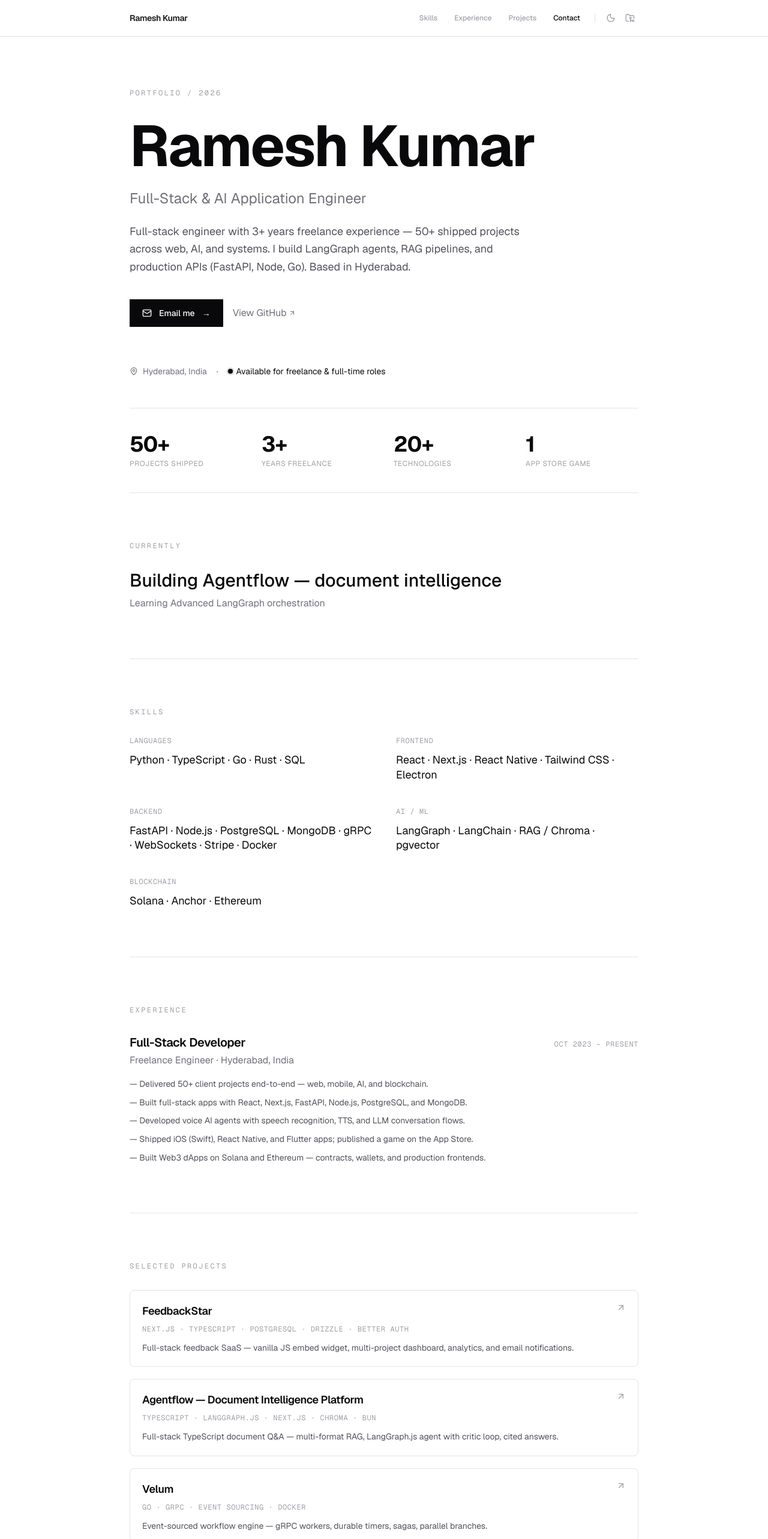
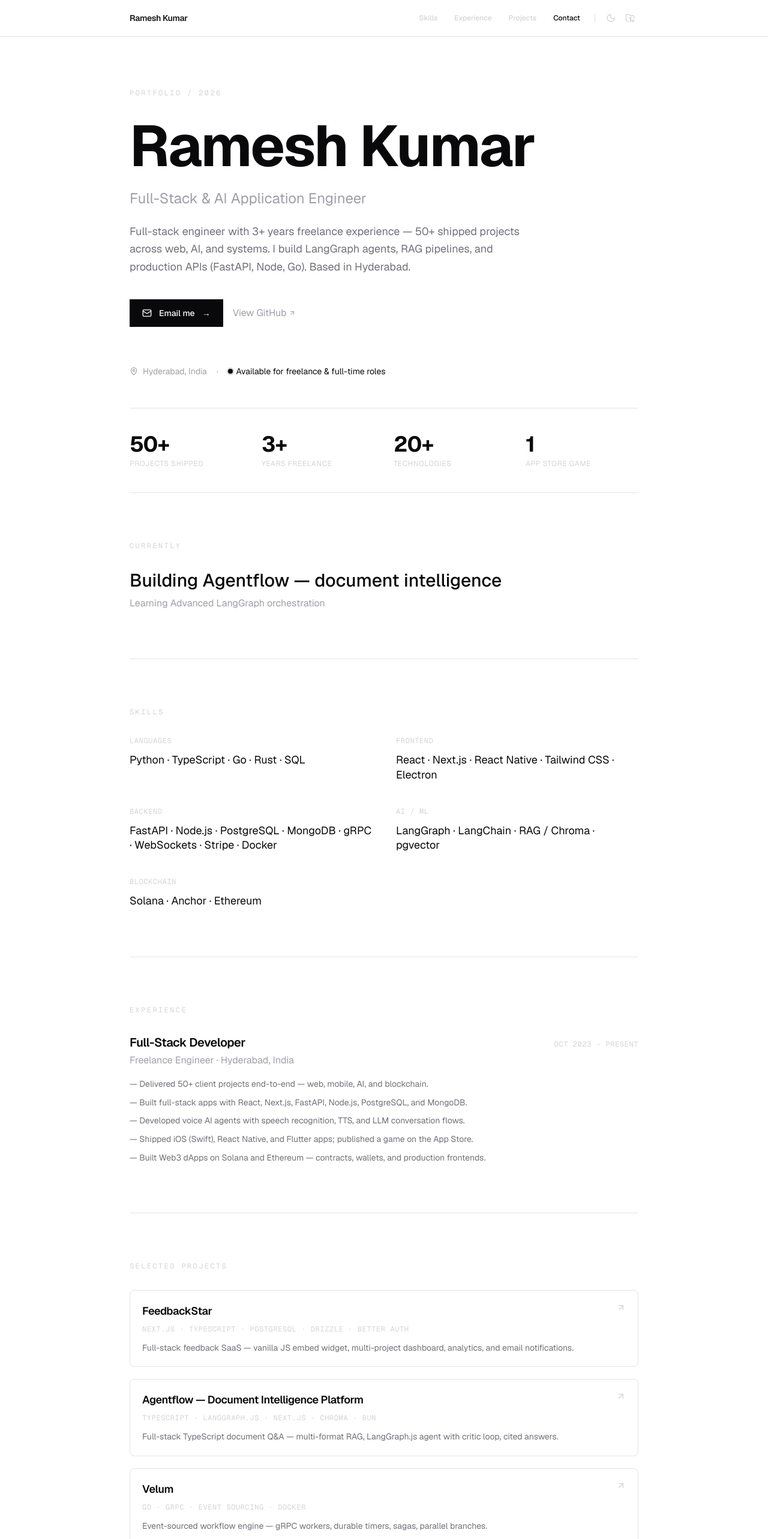
Before and after one commit to 0xrameshh/0xrameshh.github.io, a Next.js app: page / in a window 1280 px wide. Shown: the top 2566 px of the page at 60% size. Built offline with nearby package versions, Linux system fonts and the light colour scheme.

Commit message:
feat: increase text contrast across the portfolio (T12)

```diff
--- a/src/app/page.tsx
+++ b/src/app/page.tsx
@@ -15,7 +15,7 @@ import EmailButton from "@/components/email-button";
 import { ArrowUpRight, MapPin } from "lucide-react";
 
 const SectionLabel = ({ children }: { children: React.ReactNode }) => (
-  <span className="mb-8 block font-mono text-xs uppercase tracking-[0.2em] text-zinc-400">
+  <span className="mb-8 block font-mono text-xs uppercase tracking-[0.2em] text-zinc-300">
     {children}
   </span>
 );
@@ -31,7 +31,7 @@ const ExternalLink = ({
     href={href}
     target="_blank"
     rel="noopener noreferrer"
-    className="group inline-flex items-center gap-1 text-zinc-500 transition-colors hover:text-zinc-950 dark:text-zinc-400 dark:hover:text-zinc-50"
+    className="group inline-flex items-center gap-1 text-zinc-400 transition-colors hover:text-zinc-950 dark:text-zinc-200 dark:hover:text-zinc-50"
   >
     {children}
     <ArrowUpRight
@@ -58,11 +58,11 @@ export default function Home() {
             {personal.name}
           </h1>
 
-          <p className="mt-6 max-w-2xl text-xl text-zinc-500 sm:text-2xl">
+          <p className="mt-6 max-w-2xl text-xl text-zinc-400 sm:text-2xl">
             {personal.title}
           </p>
 
-          <p className="mt-6 max-w-2xl text-lg leading-relaxed text-zinc-600 dark:text-zinc-300">
+          <p className="mt-6 max-w-2xl text-lg leading-relaxed text-zinc-500 dark:text-zinc-200">
             {personal.summary}
           </p>
 
@@ -73,7 +73,7 @@ export default function Home() {
             </ExternalLink>
           </div>
 
-          <div className="mt-16 flex items-center gap-2 text-sm text-zinc-500">
+          <div className="mt-16 flex items-center gap-2 text-sm text-zinc-400">
             <MapPin size={14} />
             <span>{personal.location}</span>
             <span className="mx-2">·</span>
@@ -106,7 +106,7 @@ export default function Home() {
                 {s.value}
                 {s.suffix}
               </p>
-              <p className="mt-1 text-xs uppercase tracking-wider text-zinc-400">
+              <p className="mt-1 text-xs uppercase tracking-wider text-zinc-300">
                 {s.label}
               </p>
             </div>
@@ -119,7 +119,7 @@ export default function Home() {
           <p className="text-2xl font-medium sm:text-3xl">
             Building {currently.building}
           </p>
-          <p className="mt-2 text-zinc-500 dark:text-zinc-400">
+          <p className="mt-2 text-zinc-400 dark:text-zinc-200">
             Learning {currently.learning}
           </p>
         </section>
@@ -130,7 +130,7 @@ export default function Home() {
           <div className="grid gap-10 sm:grid-cols-2">
             {skillGroups.map((g) => (
               <div key={g.category}>
-                <h3 className="mb-3 font-mono text-xs uppercase tracking-wider text-zinc-400">
+                <h3 className="mb-3 font-mono text-xs uppercase tracking-wider text-zinc-300">
                   {g.category}
                 </h3>
                 <p className="text-lg leading-snug">
@@ -151,18 +151,18 @@ export default function Home() {
                   <h3 className="text-xl font-semibold tracking-tight">
                     {exp.role}
                   </h3>
-                  <span className="font-mono text-xs uppercase tracking-wider text-zinc-400">
+                  <span className="font-mono text-xs uppercase tracking-wider text-zinc-300">
                     {exp.period}
                   </span>
                 </div>
-                <p className="mt-1 text-zinc-500">
+                <p className="mt-1 text-zinc-400">
                   {exp.company} · {exp.location}
                 </p>
                 <ul className="mt-4 space-y-2">
                   {exp.bullets.map((b) => (
                     <li
                       key={b}
-                      className="text-sm leading-relaxed text-zinc-600 dark:text-zinc-300"
+                      className="text-sm leading-relaxed text-zinc-500 dark:text-zinc-200"
                     >
                       — {b}
                     </li>
@@ -191,13 +191,13 @@ export default function Home() {
                   </h3>
                   <ArrowUpRight
                     size={16}
-                    className="shrink-0 text-zinc-400 transition-transform group-hover:translate-x-0.5 group-hover:-translate-y-0.5"
+                    className="shrink-0 text-zinc-300 transition-transform group-hover:translate-x-0.5 group-hover:-translate-y-0.5"
                   />
                 </div>
-                <p className="mt-2 font-mono text-xs uppercase tracking-wider text-zinc-400">
+                <p className="mt-2 font-mono text-xs uppercase tracking-wider text-zinc-300">
                   {p.stack.join(" · ")}
                 </p>
-                <p className="mt-3 text-sm leading-relaxed text-zinc-600 dark:text-zinc-300">
+                <p className="mt-3 text-sm leading-relaxed text-zinc-500 dark:text-zinc-200">
                   {p.highlights[0]}
                 </p>
               </a>
@@ -211,7 +211,7 @@ export default function Home() {
             <div>
               <SectionLabel>Education</SectionLabel>
               <p className="text-lg font-medium">{education.school}</p>
-              <p className="mt-1 text-zinc-500">
+              <p className="mt-1 text-zinc-400">
                 {education.degree} · {education.year}
               </p>
             </div>
@@ -229,7 +229,7 @@ export default function Home() {
 
         {/* ── Footer ── */}
         <footer className="flex flex-col items-start justify-between gap-4 border-t border-zinc-200 pt-10 dark:border-zinc-800 sm:flex-row sm:items-center">
-          <p className="text-sm text-zinc-400">
+          <p className="text-sm text-zinc-300">
             © {new Date().getFullYear()} {personal.name}
           </p>
           <div className="flex items-center gap-6">
--- a/src/components/nav.tsx
+++ b/src/components/nav.tsx
@@ -71,7 +71,7 @@ export default function Nav() {
               className={`px-3 py-1.5 text-xs font-medium transition-colors ${
                 activeSection === item.id
                   ? 'text-zinc-950 dark:text-zinc-50'
-                  : 'text-zinc-400 hover:text-zinc-950 dark:hover:text-zinc-50'
+                  : 'text-zinc-300 hover:text-zinc-950 dark:hover:text-zinc-50'
               }`}
             >
               {item.label}
@@ -80,7 +80,7 @@ export default function Nav() {
           <span className="mx-2 h-4 w-px bg-zinc-200 dark:bg-zinc-800" />
           <button
             onClick={toggleTheme}
-            className="p-1.5 text-zinc-400 transition-colors hover:text-zinc-950 dark:hover:text-zinc-50"
+            className="p-1.5 text-zinc-300 transition-colors hover:text-zinc-950 dark:hover:text-zinc-50"
             aria-label="Toggle dark mode"
           >
             <Sun size={16} className="hidden dark:block" />
@@ -90,7 +90,7 @@ export default function Nav() {
             href={`https://${personal.website}`}
             target="_blank"
             rel="noopener noreferrer"
-            className="p-1.5 text-zinc-400 transition-colors hover:text-zinc-950 dark:hover:text-zinc-50"
+            className="p-1.5 text-zinc-300 transition-colors hover:text-zinc-950 dark:hover:text-zinc-50"
             aria-label="GitHub"
           >
             <FolderGit2 size={16} />
@@ -100,7 +100,7 @@ export default function Nav() {
         {/* Mobile toggle */}
         <button
           onClick={() => setMobileOpen(!mobileOpen)}
-          className="p-1.5 text-zinc-500 hover:text-zinc-950 dark:hover:text-zinc-100 sm:hidden"
+          className="p-1.5 text-zinc-400 hover:text-zinc-950 dark:hover:text-zinc-100 sm:hidden"
           aria-label="Toggle menu"
         >
           {mobileOpen ? <X size={18} /> : <Menu size={18} />}
@@ -118,7 +118,7 @@ export default function Nav() {
                 className={`w-full rounded-md px-3 py-2 text-left text-sm font-medium transition-colors ${
                   activeSection === item.id
                     ? 'text-zinc-950 dark:text-zinc-50'
-                    : 'text-zinc-500 hover:text-zinc-900 dark:hover:text-zinc-100'
+                    : 'text-zinc-400 hover:text-zinc-900 dark:hover:text-zinc-100'
                 }`}
               >
                 {item.label}
@@ -128,7 +128,7 @@ export default function Nav() {
           <div className="mt-3 flex items-center gap-3 border-t border-zinc-200 px-3 pt-3 dark:border-zinc-800">
             <button
               onClick={toggleTheme}
-              className="text-zinc-400 transition-colors hover:text-zinc-900 dark:hover:text-zinc-100"
+              className="text-zinc-300 transition-colors hover:text-zinc-900 dark:hover:text-zinc-100"
               aria-label="Toggle dark mode"
             >
               <Sun size={16} className="hidden dark:block" />
@@ -138,7 +138,7 @@ export default function Nav() {
               href={`https://${personal.website}`}
               target="_blank"
               rel="noopener noreferrer"
-              className="text-zinc-400 transition-colors hover:text-zinc-900 dark:hover:text-zinc-100"
+              className="text-zinc-300 transition-colors hover:text-zinc-900 dark:hover:text-zinc-100"
             >
               <FolderGit2 size={16} />
             </a>
```
